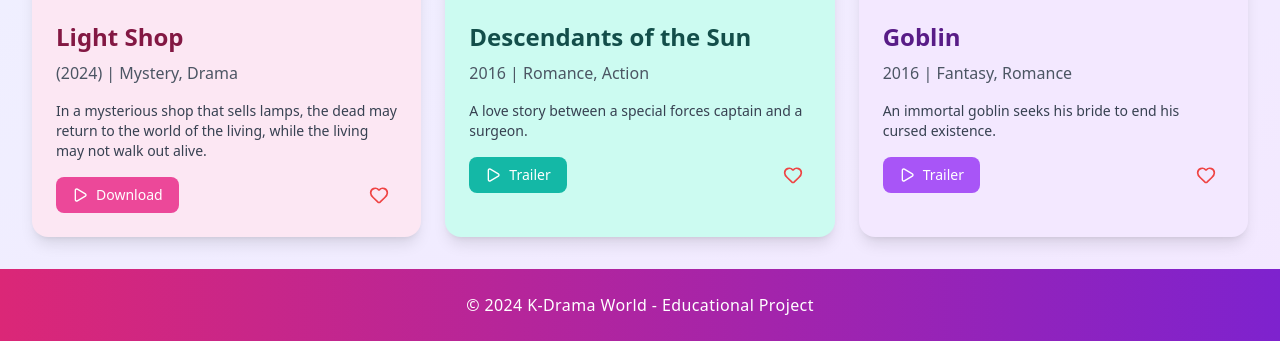
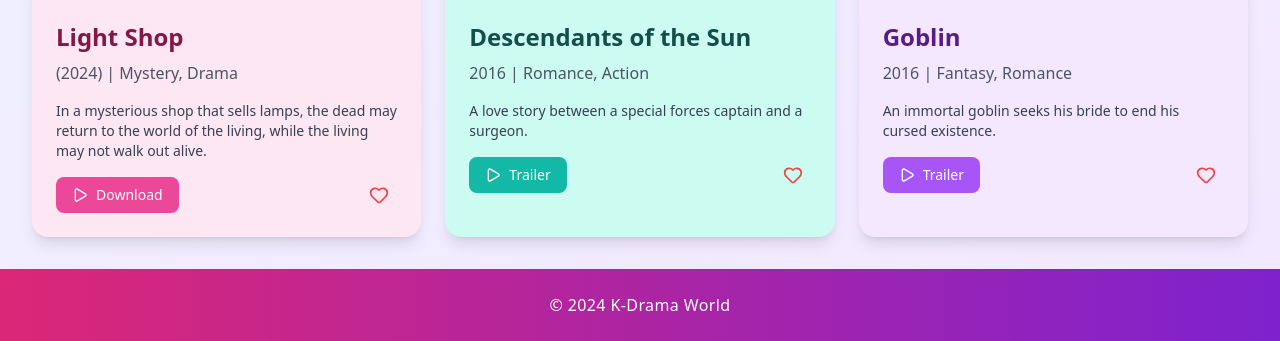
Before and after one commit to nxt-owner/Kdrama-, a plain HTML site: page index.html in a window 1280 px wide. Shown: the part 507-848 px from the top of the page. Drawn offline with nearby package versions, Linux system fonts and the light colour scheme.

Commit message:
Update index.html

```diff
--- a/index.html
+++ b/index.html
@@ -115,7 +115,7 @@
 
   <!-- Footer -->
   <footer class="bg-gradient-to-r from-pink-600 to-purple-700 text-white p-4 md:p-6 text-center">
-    <p class="text-xs md:text-base tracking-wide">© 2024 K-Drama World - Educational Project</p>
+    <p class="text-xs md:text-base tracking-wide">© 2024 K-Drama World</p>
   </footer>
 
   <!-- Script for Lucide Icons -->
```
